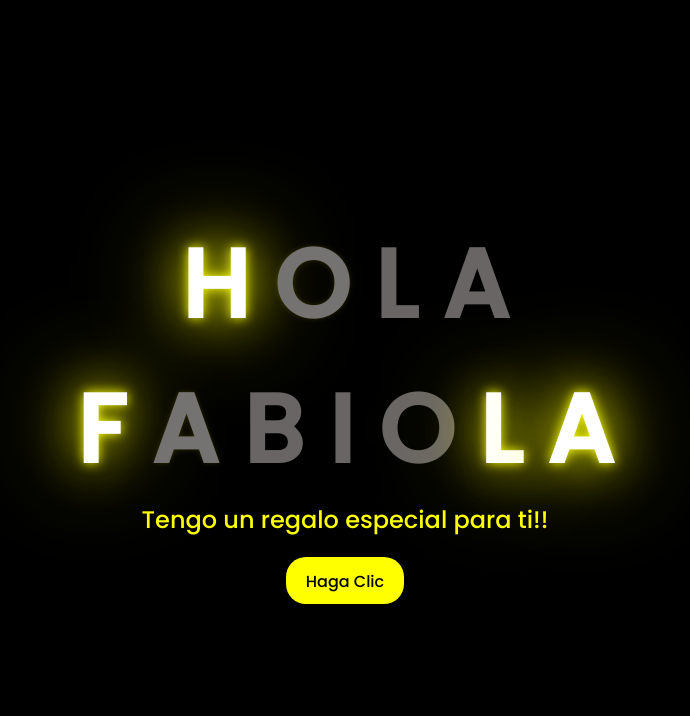
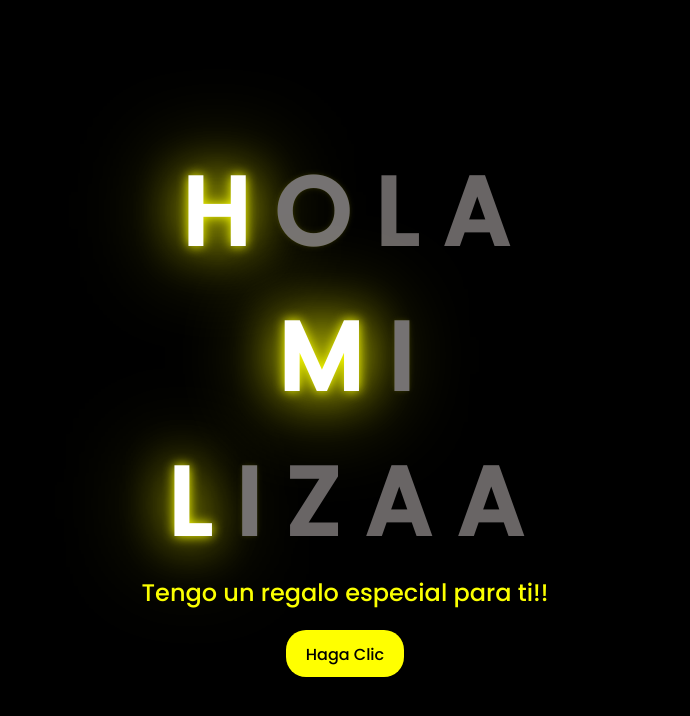
Before and after one commit to Ferd0000/FLORES.github.io, a plain HTML site: page index.html in a window 1280 px wide. Shown: the whole page, without its empty margins (303-993 px from the left). Drawn offline with Linux system fonts and the light colour scheme.

Commit message:
Update index.html

```diff
--- a/index.html
+++ b/index.html
@@ -17,12 +17,14 @@
         <span>A</span>
     </div>
     <div class="greetings">
-        <span>F</span>
+        <span>M</span>
+        <span>I</span>
+    </div>
+        <div class="greetings">
+        <span>L</span>
+        <span>I</span>
+        <span>Z</span>
         <span>A</span>
-        <span>B</span>
-        <span>I</span>
-        <span>O</span>
-        <span>L</span>
         <span>A</span>
     </div>
     <div class="description">
```
